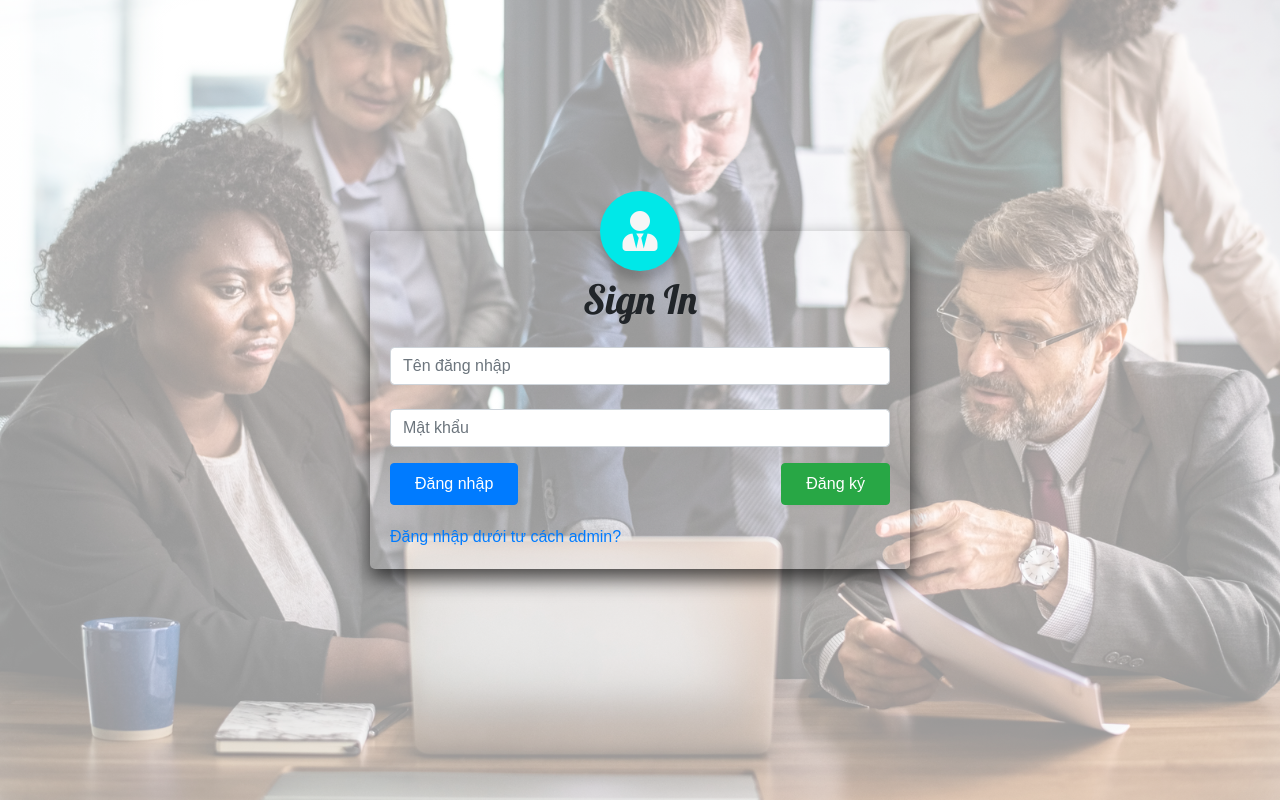
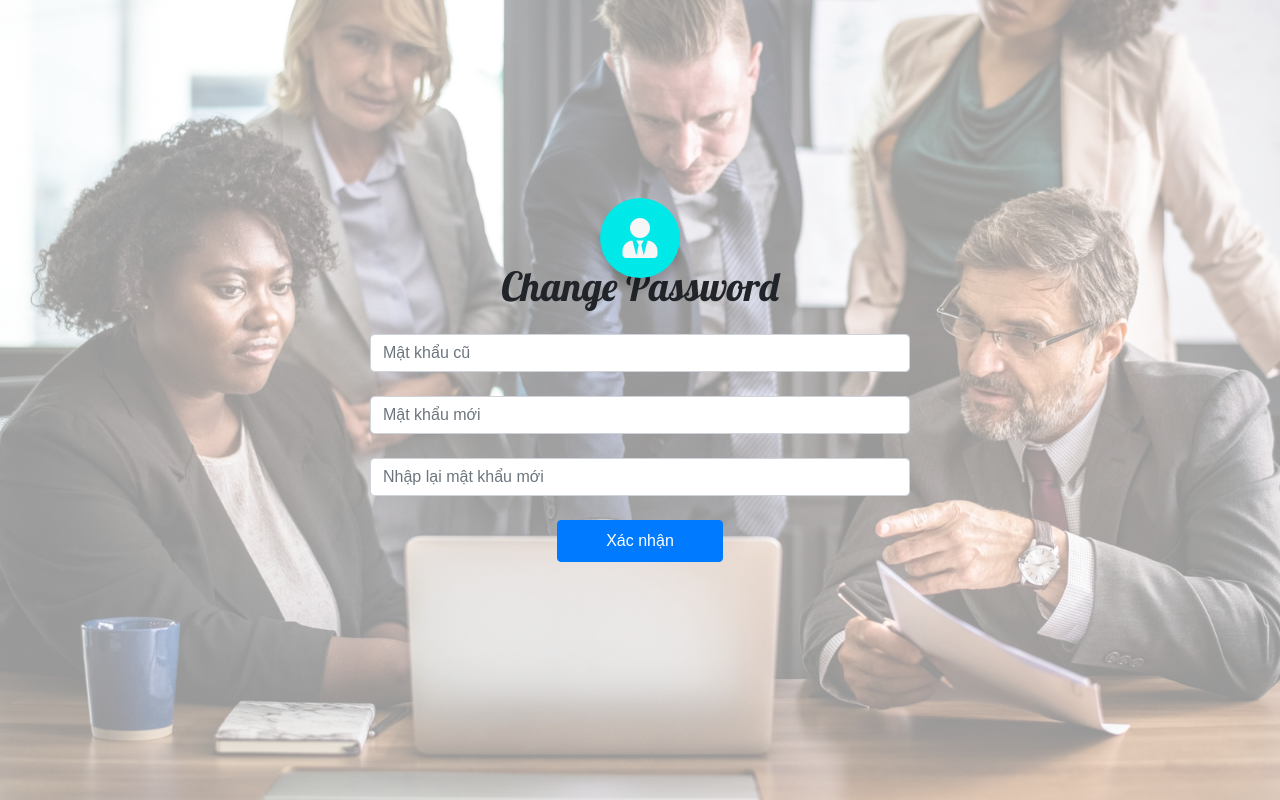
Before and after one commit to levy310898/assignment-TTCNPM, a Django app: a page that uses MyExam/home/templates/home/change-password.html in a window 1280 px wide. Run offline with Django 3.2, Linux system fonts and the light colour scheme; data comes from the database, SQL or seed files in the repository; both versions use the stored data as it was after the commit; some libraries are stand-ins or nearby versions.

Commit message:
'change_changepass'

```diff
--- a/MyExam/home/templates/home/change-password.html
+++ b/MyExam/home/templates/home/change-password.html
@@ -1,43 +1,34 @@
+
+
 {% extends 'home/base/base-sign.html' %}
-
-{% block alert %}
-    {% if 'error' in context %}
-    <div class="alert alert-danger alert-dismissible fade show">
-        <button type="button" class="close" data-dismiss="alert">&times;</button>
-        {{context.error}}
-    </div>
-
-        <!-- <h1> {{context.error}} </h1> -->
-    {% endif %}
-{% endblock %}
 {% block sign-form %}
-
-    <div class="login-form">
+    <div class="change_pass-form">
         <div class="login-icon__box">
             <i class="fas fa-user-tie"></i>
         </div>
-        <h1 class="Title mb-2 mt-4">Sign In</h1>
+        <h1 class="Title mb-2 mt-4">Change Password</h1>
         <form method="POST">
             {% csrf_token %}
 
             <div class="form-group mt-4">
-            <!-- <p><label for="username">Username:</label>{{form.username}}<p> -->
-            <input type="text" name= "username"
-            class="form-control" autocomplete="" placeholder="Tên đăng nhập"
-            required id="id_username">
+                <input type="password" class="form-control" name="old_password" maxlength="30" placeholder="Mật khẩu cũ" required id="old_password">
+              </div>
 
-            </div>
+              <div class="form-group mt-4">
+                <input type="password" class="form-control" name="new_password" maxlength="30" placeholder="Mật khẩu mới" required id="new_password">
+              </div>
+
+
             <div class="form-group mt-4">
-            <!-- <p><label for="pwd">Password:</label>{{form.password}}<p> -->
-            <input type="password" class="form-control" placeholder="Mật khẩu" name="password" autocomplete="current-password" required id="id_password">
-
-            </div>
-            <div class="d-flex">
-                <input type="submit" value="Đăng nhập" class="btn btn-primary px-4 py-2">
-                <a href="{% url 'sign-up' %}" class="btn btn-success ml-auto px-4 py-2"> Đăng ký</a>
+                <input type="password" class="form-control" name="reenter_password" placeholder="Nhập lại mật khẩu mới" required id="reenter_password">
             </div>
 
-            <a class="link-admin" href="{% url 'admin' %}">Đăng nhập dưới tư cách admin?</a>
+
+
+            <div class="d-flex justify-content-center mt-4">
+                <input type="submit" value="Xác nhận" class="btn btn-primary px-5 py-2">
+            </div>
+
         </form>
     </div>
 {% endblock %}
```
Also changed, not shown: MyExam/db.sqlite3.
